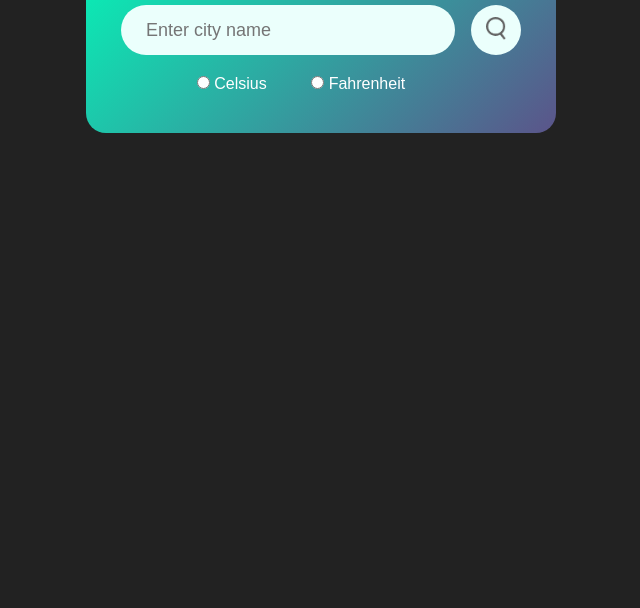
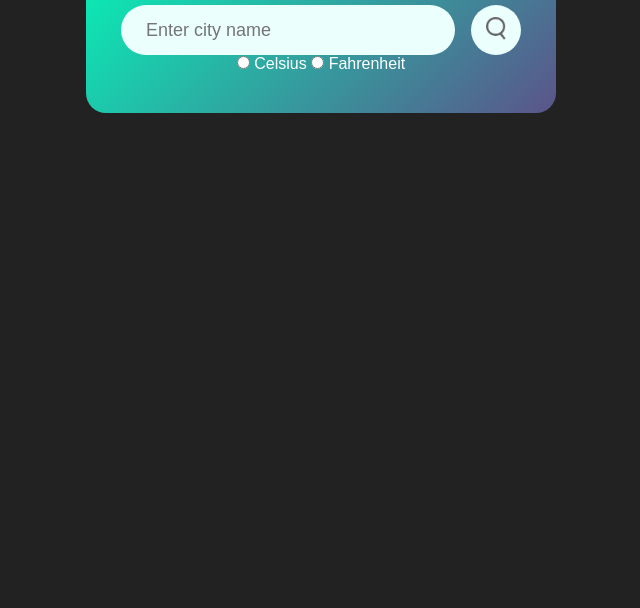
Before and after one commit to revati1raman/weather_website, a plain HTML site: page index.html in a window 1280 px wide. Shown: the part 192-800 px from the top of the page, without its empty margins (319-959 px from the left). Drawn offline with Linux system fonts and the light colour scheme.

Commit message:
Update styles.css

```diff
--- a/styles.css
+++ b/styles.css
@@ -95,11 +95,3 @@ body{
     margin-top: 10px;
     display: none;
 }
-
-.choose{
-    margin-top: 20px;
-    align-items: center;
-}
-label{
-    margin-right: 40px;
-}
```
